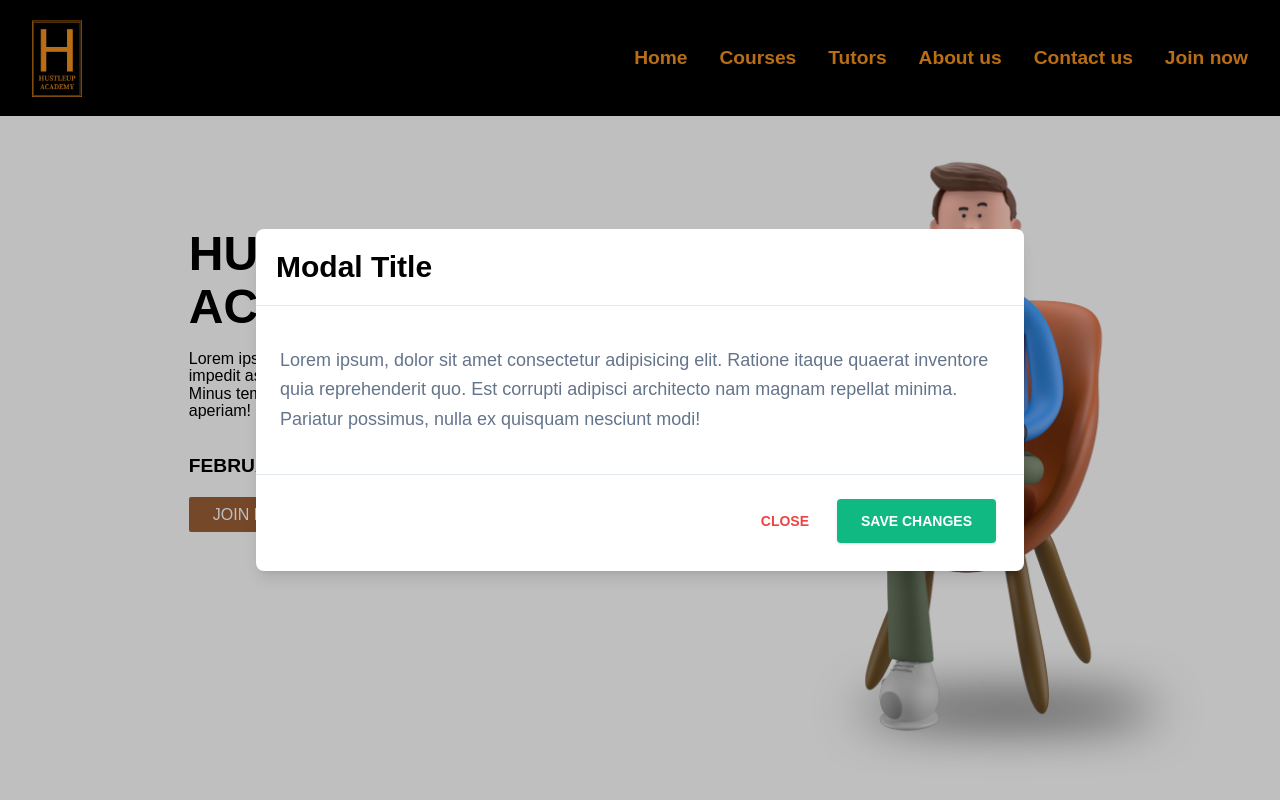
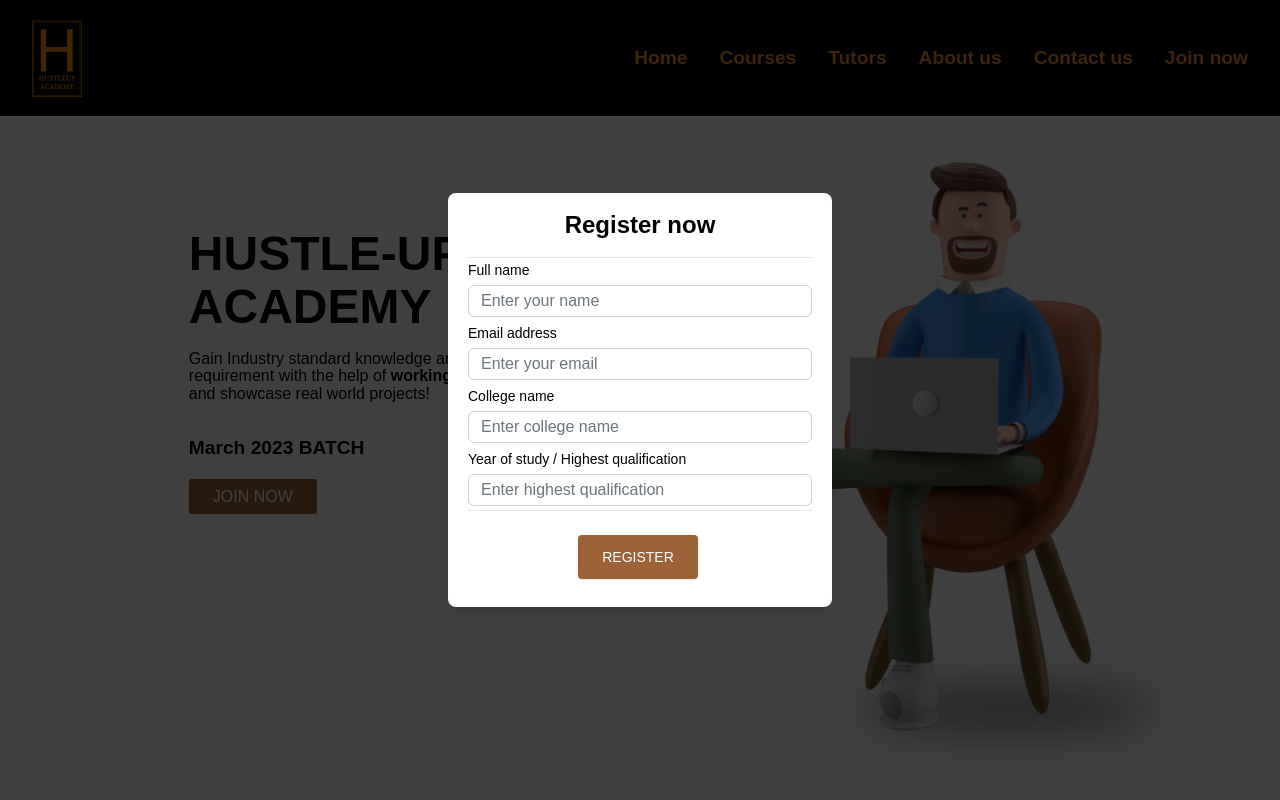
Before and after one commit to webdev-hemant/huc-fe, a Next.js app: page / in a window 1280 px wide. Both pictures are taken after a click on the button "JOIN NOW". Shown: the top 800 px of the page. Built offline with nearby package versions, Linux system fonts and the light colour scheme.

Commit message:
new changes bro

```diff
--- a/src/app/homePage.module.scss
+++ b/src/app/homePage.module.scss
@@ -109,4 +109,13 @@
     height: 10rem;
     // background-color: #fffddd;
   }
+  .modalWrapper {
+    width: 30vw;
+    @media screen and (max-width: 768px) {
+      width: 90vw;
+    }
+    .registerButton {
+      background-color: $color_6;
+    }
+  }
 }
--- a/src/app/page.tsx
+++ b/src/app/page.tsx
@@ -1,29 +1,104 @@
 "use client";
-import { useState } from "react";
+import { ChangeEvent, useState } from "react";
 import Header from "@/components/Header/Header";
 import Image from "next/image";
 import illustrator from "@/images/illustrator-1.png";
 import imageCustom from "@/images/og-logo.png";
 import CustomSlider from "@/customHooks/customSlider/Slider";
+import Modal from "@/components/Modal/Modal";
+import Input from "@/components/Input/Input";
+import { ISsologin } from "@/constants/Ssologin";
 import styles from "./homePage.module.scss";
-import Modal from "@/components/Modal/Modal";
+
+interface IAllError {
+  nameError: boolean;
+  emailError: boolean;
+  collegeNameError: boolean;
+  yearOfStudyError: boolean;
+}
 
 export default function Home() {
-  const [showModal, setShowModal] = useState(false);
+  const [showModal, setShowModal] = useState<boolean>(false);
+  const [allInput, setAllInput] = useState<ISsologin>({
+    name: "",
+    collegeName: "",
+    email: "",
+    yearOfStudy: "",
+  });
+
+  const [allError, setIsAllError] = useState<IAllError>({
+    nameError: false,
+    emailError: false,
+    collegeNameError: false,
+    yearOfStudyError: false,
+  });
+
+  const handleBlur = (
+    event:
+      | React.FocusEvent<HTMLInputElement, Element>
+      | React.FocusEvent<HTMLTextAreaElement, Element>
+  ) => {
+    const { name, value } = event.target;
+
+    switch (name) {
+      case "name":
+        setIsAllError((prev) => ({ ...prev, nameError: value.length < 3 }));
+        break;
+      case "email":
+        setIsAllError((prev) => ({
+          ...prev,
+          emailError: !/\S+@\S+\.\S+/.test(value),
+        }));
+        break;
+      case "collegeName":
+        setIsAllError((prev) => ({
+          ...prev,
+          collegeNameError: value.length < 3,
+        }));
+        break;
+      case "yearOfStudy":
+        setIsAllError((prev) => ({
+          ...prev,
+          yearOfStudyError: value.length < 3,
+        }));
+        break;
+    }
+  };
+
+  const handleInputChange = (event: ChangeEvent<HTMLInputElement>) => {
+    const { name, value } = event.target;
+    switch (name) {
+      case "name":
+        setIsAllError((prev) => ({ ...prev, nameError: false }));
+        break;
+      case "email":
+        setIsAllError((prev) => ({ ...prev, emailError: false }));
+        break;
+      case "collegeName":
+        setIsAllError((prev) => ({ ...prev, collegeNameError: false }));
+        break;
+      case "yearOfStudy":
+        setIsAllError((prev) => ({ ...prev, yearOfStudyError: false }));
+        break;
+    }
+    setAllInput((prev) => {
+      return { ...prev, [name]: value };
+    });
+  };
+
   return (
     <div className={styles.pageWrapper}>
       <Header setShowModal={setShowModal} />
       <div className={styles.firstSection}>
         <div className={styles.introWrapper}>
           <div className={styles.introWrapper_Inner}>
-            <h3 className={styles.teachingIsWhat}>HUSTLEUP ACADEMY</h3>
+            <h3 className={styles.teachingIsWhat}>HUSTLE-UP ACADEMY</h3>
             <h6 className={styles.description}>
-              Lorem ipsum dolor, sit amet consectetur adipisicing elit. Sit
-              impedit asperiores iure animi qui quis sed unde eligendi ad. Minus
-              tempore natus quaerat optio est odio voluptatum aperiam! Optio,
-              velit.
+              Gain Industry standard knowledge and know current market
+              requirement with the help of <b>working professionals. </b>
+              Build and showcase real world projects!
             </h6>
-            <p className={styles.learnSkill}>FEBRUARY 2023 BATCH</p>
+            <p className={styles.learnSkill}>March 2023 BATCH</p>
             <button
               type="button"
               onClick={() => setShowModal(true)}
@@ -50,43 +125,79 @@ export default function Home() {
         ]}
       />
       <Modal showModal={showModal} modalNumber={2}>
-        <div className="border-0 rounded-lg shadow-lg relative flex flex-col w-full bg-white outline-none focus:outline-none">
+        <div
+          className={`px-5 border-0 rounded-lg shadow-lg relative w-full bg-white outline-none focus:outline-none ${styles.modalWrapper}`}
+        >
           {/*header*/}
-          <div className="flex items-start justify-between p-5 border-b border-solid border-slate-200 rounded-t">
-            <h3 className="text-3xl font-semibold">Modal Title</h3>
-            <button
-              className="p-1 ml-auto bg-transparent border-0 text-black opacity-5 float-right text-3xl leading-none font-semibold outline-none focus:outline-none"
-              // onClick={() => setShowModal(false)}
-            >
-              <span className="bg-transparent text-black opacity-5 h-6 w-6 text-2xl block outline-none focus:outline-none">
-                ×
-              </span>
-            </button>
+          <div className="py-4 text-center border-b border-solid border-slate-200 rounded-t">
+            <h3 className="text-2xl font-bold text-center">Register now</h3>
           </div>
           {/*body*/}
-          <div className="relative p-6 flex-auto">
+          <Input
+            type="text"
+            name="name"
+            value={allInput.name}
+            onChange={handleInputChange}
+            placeholder="Enter your name"
+            label="Full name"
+            onBlur={handleBlur}
+            isError={allError.nameError}
+          />
+          <Input
+            type="text"
+            name="email"
+            value={allInput.email}
+            onChange={handleInputChange}
+            placeholder="Enter your email"
+            label="Email address"
+            onBlur={handleBlur}
+            isError={allError.emailError}
+          />
+          <Input
+            type="text"
+            name="collegeName"
+            value={allInput.collegeName}
+            onChange={handleInputChange}
+            placeholder="Enter college name"
+            label="College name"
+            onBlur={handleBlur}
+            isError={allError.collegeNameError}
+            errorMessage="*Please enter college name"
+          />
+          <Input
+            type="text"
+            name="yearOfStudy"
+            value={allInput.yearOfStudy}
+            onChange={handleInputChange}
+            placeholder="Enter highest qualification"
+            label="Year of study / Highest qualification"
+            onBlur={handleBlur}
+            isError={allError.yearOfStudyError}
+            errorMessage="*Please enter highest qualification"
+          />
+          {/* <div className="relative p-6 flex-auto">
             <p className="my-4 text-slate-500 text-lg leading-relaxed">
               Lorem ipsum, dolor sit amet consectetur adipisicing elit. Ratione
               itaque quaerat inventore quia reprehenderit quo. Est corrupti
               adipisci architecto nam magnam repellat minima. Pariatur possimus,
               nulla ex quisquam nesciunt modi!
             </p>
-          </div>
+          </div> */}
           {/*footer*/}
-          <div className="flex items-center justify-end p-6 border-t border-solid border-slate-200 rounded-b">
-            <button
+          <div className="flex items-center justify-center p-6 border-t border-solid border-slate-200 rounded-b">
+            {/* <button
               className="text-red-500 background-transparent font-bold uppercase px-6 py-2 text-sm outline-none focus:outline-none mr-1 mb-1 ease-linear transition-all duration-150"
               type="button"
               onClick={() => setShowModal(false)}
             >
               Close
-            </button>
+            </button> */}
             <button
-              className="bg-emerald-500 text-white active:bg-emerald-600 font-bold uppercase text-sm px-6 py-3 rounded shadow hover:shadow-lg outline-none focus:outline-none mr-1 mb-1 ease-linear transition-all duration-150"
+              className={`text-white font-medium uppercase text-sm px-6 py-3 rounded shadow hover:shadow-lg outline-none focus:outline-none mr-1 mb-1 ease-linear transition-all duration-150 ${styles.registerButton}`}
               type="button"
               // onClick={() => setShowModal(false)}
             >
-              Save Changes
+              Register
             </button>
           </div>
         </div>
--- /dev/null
+++ b/src/components/Input/Input.tsx
@@ -0,0 +1,110 @@
+import { useEffect, useRef, useState } from "react";
+import viewPassword from "@/images/viewpassword.png";
+import hidePassword from "@/images/hidepassword.png";
+import Image from "next/image";
+import styles from "./input.module.scss";
+
+interface Iprops {
+  type: React.HTMLInputTypeAttribute;
+  value: string | number | readonly string[] | undefined;
+  onChange: (_: React.ChangeEvent<HTMLInputElement>) => void;
+  onFocus?: (_: React.FocusEvent<HTMLInputElement>) => void;
+  getRef?: (_: React.MutableRefObject<any>) => void;
+  onBlur?: (_: React.FocusEvent<HTMLInputElement, Element>) => void;
+  placeholder?: string;
+  name?: string;
+  required?: boolean;
+  maxLength?: number;
+  minLength?: number;
+  label?: string;
+  inputStyle?: React.CSSProperties;
+  divStyle?: React.CSSProperties;
+  errorMessage?: string;
+  isError?: boolean;
+  divStyleName?: any;
+  inputStyleName?: any;
+}
+
+const Input = (props: Iprops) => {
+  const inputRef = useRef<any>(null);
+  const [password, setPassword] = useState<"password" | "text">("password");
+  const {
+    type = "text",
+    placeholder = "",
+    onChange,
+    onFocus,
+    getRef,
+    onBlur,
+    value,
+    maxLength,
+    minLength,
+    required = false,
+    name = "",
+    inputStyle = {},
+    divStyle = {},
+    label = "",
+    isError = false,
+    errorMessage = `*Please enter valid ${name}`,
+    divStyleName = "",
+    inputStyleName = "",
+    ...rest
+  } = props;
+
+  useEffect(() => {
+    if (inputRef) getRef?.(inputRef);
+  }, [getRef]);
+
+  return (
+    <div
+      style={divStyle}
+      className={`${divStyleName} ${styles.inputContainer}`}
+    >
+      <label
+        onClick={() => inputRef?.current?.focus()}
+        className={styles.label}
+      >
+        {label}
+      </label>
+      <input
+        ref={inputRef}
+        type={type === "password" ? password : type}
+        value={value}
+        onChange={onChange}
+        onFocus={onFocus}
+        onBlur={onBlur}
+        name={name}
+        required={required}
+        maxLength={maxLength}
+        minLength={minLength}
+        placeholder={placeholder}
+        className={`${inputStyleName} ${styles.input} ${
+          type === "password" && styles.paddingForEye
+        }`}
+        style={inputStyle}
+        {...rest}
+      />
+
+      <div className={styles.errorWrapper}>
+        <p className={styles.errorMessage}>{isError && errorMessage}</p>
+      </div>
+
+      {type === "password" && (
+        <div
+          onClick={() =>
+            setPassword((prev) => (prev === "password" ? "text" : "password"))
+          }
+          className={`${styles.passwordIconWrapper} ${
+            isError && styles.isError
+          }`}
+        >
+          <Image
+            src={password === "password" ? hidePassword : viewPassword}
+            alt={password === "password" ? "hide password" : "view password"}
+          />
+        </div>
+      )}
+    </div>
+  );
+};
+
+export default Input;
--- /dev/null
+++ b/src/components/Input/input.module.scss
@@ -0,0 +1,61 @@
+@import "@/styles/base.module.scss";
+
+.inputContainer {
+  // margin: 1rem 0;
+  width: 100%;
+  min-height: 2rem;
+  position: relative;
+  .label {
+    font-size: 0.875rem;
+    // font-weight: 900;
+  }
+  .input {
+    margin-top: 0.2rem;
+    width: 100%;
+    height: 100%;
+    padding: 0.375rem 0.75rem;
+    box-sizing: border-box;
+    font-size: 1rem;
+    line-height: 1.5;
+    border: 1px solid #ced4da;
+    border-radius: 6px;
+    transition: border-color 0.15s ease-in-out, box-shadow 0.15s ease-in-out;
+    &:focus {
+      box-shadow: 0px 1px 8px $color_6;
+      border-color: none;
+      outline: none;
+    }
+    &::placeholder {
+      color: #6c757d;
+      opacity: 1;
+    }
+    &.paddingForEye {
+      padding-right: 1.5625rem;
+    }
+  }
+  .errorWrapper {
+    width: 100%;
+    .errorMessage {
+      margin-top: 0.25rem;
+      color: red;
+      font-size: 0.9rem;
+    }
+  }
+  .passwordIconWrapper {
+    cursor: pointer;
+    position: absolute;
+    bottom: 0.5rem;
+    right: 0.3125rem;
+    width: 1.25rem;
+    height: 1.25rem;
+
+    &.isError {
+      bottom: 2.1875rem;
+    }
+    img {
+      width: 100%;
+      height: 100%;
+      object-fit: contain;
+    }
+  }
+}
--- a/src/components/Modal/Modal.tsx
+++ b/src/components/Modal/Modal.tsx
@@ -85,7 +85,7 @@ export default function ModalOne({
         {showModal ? (
           <>
             <div className="justify-center items-center flex overflow-x-hidden overflow-y-auto fixed inset-0 z-50 outline-none focus:outline-none">
-              <div className="relative w-auto my-6 mx-auto max-w-3xl">
+              <div className="relative w-auto my-6 mx-auto">
                 {/*content*/}
                 {children}
                 {/* <div className="border-0 rounded-lg shadow-lg relative flex flex-col w-full bg-white outline-none focus:outline-none"> */}
@@ -131,7 +131,7 @@ export default function ModalOne({
                 {/* </div> */}
               </div>
             </div>
-            <div className="opacity-25 fixed inset-0 z-40 bg-black"></div>
+            <div className="opacity-75 fixed inset-0 z-40 bg-black"></div>
           </>
         ) : null}
       </>
```
Also changed, not shown: src/constants/Ssologin.tsx (+4 -4 lines), src/styles/base.module.scss (+11 -0 lines), src/images/hidepassword.png (added), src/images/viewpassword.png (added).
